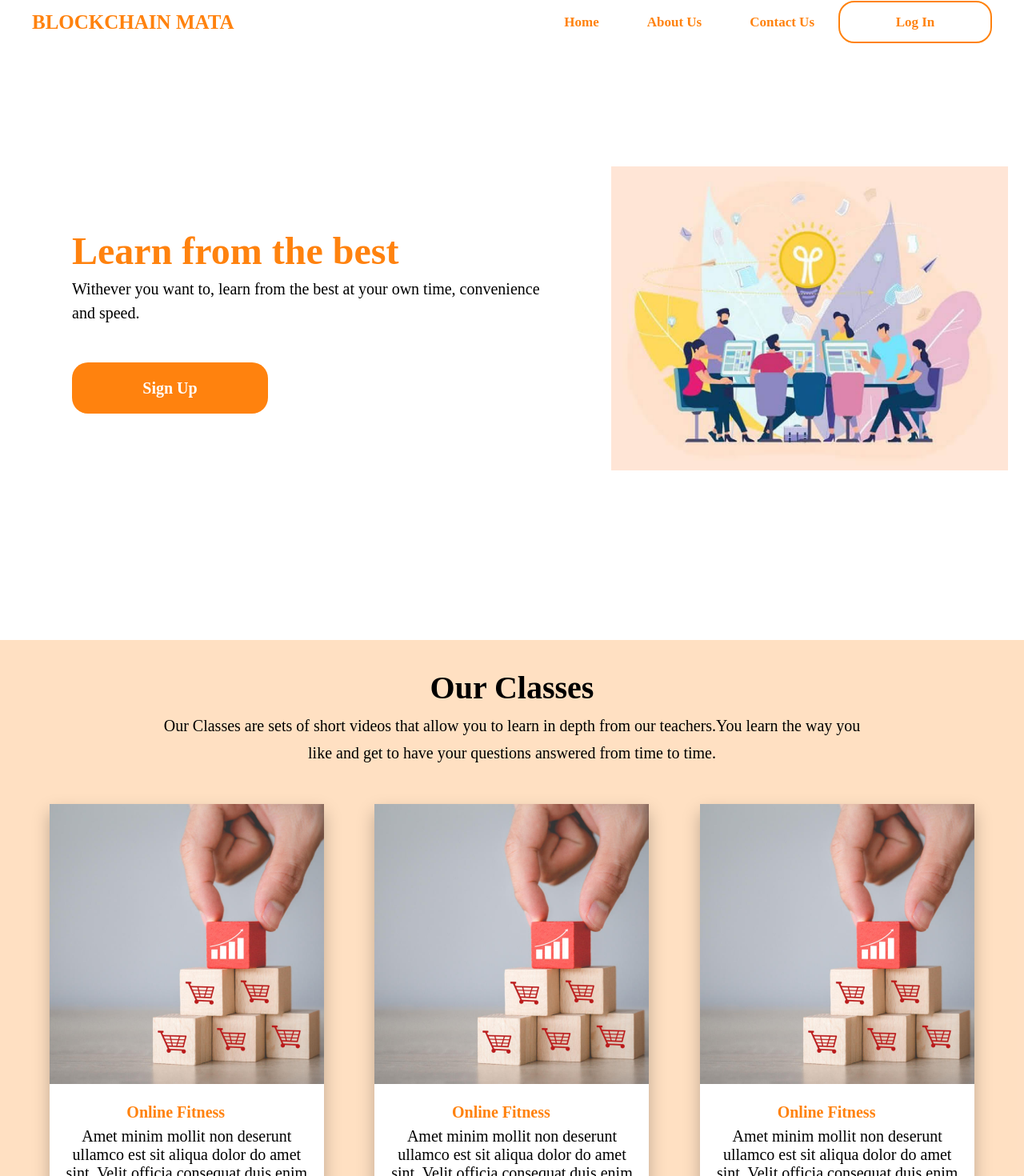
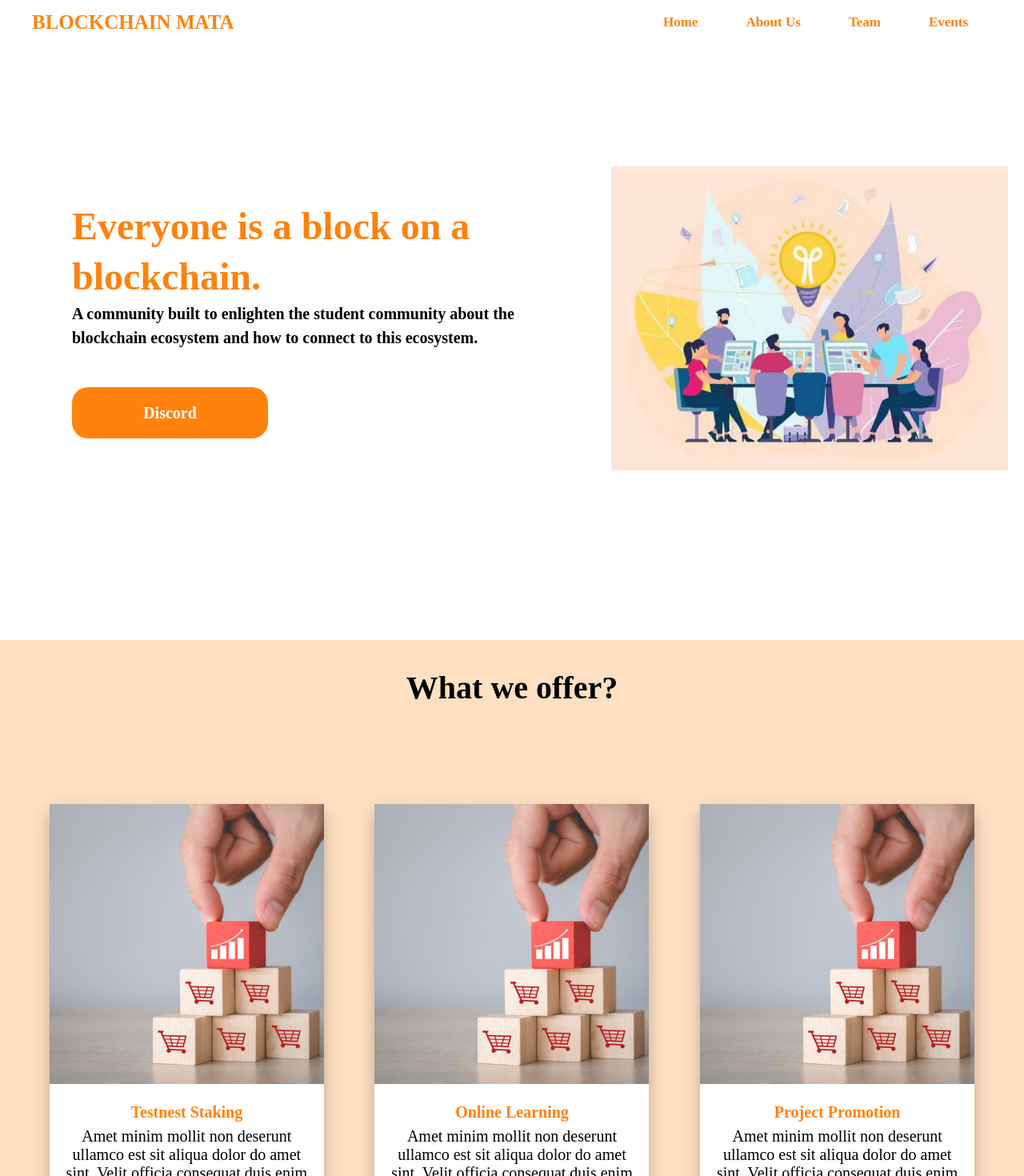
Before and after one commit to prewsh/blockchainmata, a React (Create React App) app: page / in a window 1280 px wide. Shown: the top 1470 px of the page at 80% size. Built offline with nearby package versions, Linux system fonts and the light colour scheme; a web font is replaced by a local one.

Commit message:
edited nav and landing area

```diff
--- a/src/components/Classes.js
+++ b/src/components/Classes.js
@@ -85,7 +85,9 @@ box-shadow: 0px 10px 20px rgba(0, 0, 0, 0.25);
 }
 
 .textArea > h3{
-width: 150px;
+${'' /* width: 150px; */}
+
+text-align: center;
 height: 30px;
 
 margin: 0px auto;
@@ -140,8 +142,8 @@ const Image = styled.img`
 const Classes = () => {
   return (
       <Container>
-           <Title>Our Classes</Title>
-           <SubTitle>Our Classes are sets of short videos that allow you to learn in depth from our teachers.You learn the way you like and get to have your questions answered from time to time.</SubTitle>
+           <Title>What we offer?</Title>
+           <SubTitle></SubTitle>
 
         <CardContainer>
         <Card>
@@ -149,7 +151,7 @@ const Classes = () => {
             <Image src={image3} />
             </div>
             <div className='textArea'>
-                <h3>Online Fitness</h3>
+                <h3>Testnest Staking</h3>
                     <p>Amet minim mollit non deserunt ullamco est sit aliqua dolor do amet sint. Velit officia consequat duis enim velit mollit. </p>
 
                 <div className='readmore'><a href='/'>Read More</a></div>
@@ -161,7 +163,7 @@ const Classes = () => {
             <Image src={image3} />
             </div>
             <div className='textArea'>
-                <h3>Online Fitness</h3>
+                <h3>Online Learning</h3>
                     <p>Amet minim mollit non deserunt ullamco est sit aliqua dolor do amet sint. Velit officia consequat duis enim velit mollit. </p>
 
                 <div className='readmore'><a href='/'>Read More</a></div>
@@ -173,7 +175,7 @@ const Classes = () => {
             <Image src={image3} />
             </div>
             <div className='textArea'>
-                <h3>Online Fitness</h3>
+                <h3>Project Promotion</h3>
                     <p>Amet minim mollit non deserunt ullamco est sit aliqua dolor do amet sint. Velit officia consequat duis enim velit mollit. </p>
 
                 <div className='readmore'><a href='/'>Read More</a></div>
--- a/src/components/Features.js
+++ b/src/components/Features.js
@@ -108,7 +108,7 @@ const CardInner2 =styled.div`
 const Features = () => {
   return (
       <Container>
-        <Title  >Our Special Features</Title>
+        <Title  >Events</Title>
 
         <CardContainer>
 
--- a/src/components/Landing.jsx
+++ b/src/components/Landing.jsx
@@ -45,9 +45,12 @@ width: 100%;
 
     @media only screen and (max-width: 480px){
         width: 100%;
-        font-size: 50px;
         margin-bottom: 30px;
         text-align: center;
+
+        font-size: 36px;
+        line-height: 41px;
+        font-weight: 900;
 
     }
 `;
@@ -56,7 +59,7 @@ const Desc = styled.p `
 width: 100%;
 font-family: Montserrat;
 font-style: normal;
-font-weight: normal;
+font-weight: 900;
 font-size: 20px;
 line-height: 150%;
 color: #000000;
@@ -64,6 +67,10 @@ color: #000000;
     @media only screen and (max-width: 480px){
         width: 100%;
         text-align: justify;
+
+        font-weight: 400;
+        font-size: 20px;
+        line-height: 35px;
     }
 
 `;
@@ -121,11 +128,13 @@ export const Landing = () => {
     return (
         <Container>
             <Left>
-                <Title>Learn from the best</Title>
-                <Desc>Withever you want to, learn from the best at your
-own time, convenience and speed.</Desc>
+                <Title>Everyone is a block on a blockchain.</Title>
+                <Desc>A community built to enlighten
+the student community about
+the blockchain ecosystem and
+how to connect to this ecosystem.</Desc>
                 <Info>
-                    <Button>Sign Up</Button>
+                    <Button>Discord</Button>
                 </Info>
             </Left>
             <Right>
--- a/src/components/Teachers.js
+++ b/src/components/Teachers.js
@@ -165,8 +165,8 @@ const Teachers = () => {
   return (
       <Container>
 
-           <Title>Our Teachers</Title>
-           <SubTitle>Our teachers are professionals in each of their fields. They will take you on a journey sharing experience, data, ideas and help you to accomplish your learn goals.</SubTitle>
+           <Title>Meet the Team</Title>
+           <SubTitle>Our Team is a group of professional blockchain developers, traders and designers.</SubTitle>
 
 
            <CardContainer>
--- a/src/components/nav/RightNav.jsx
+++ b/src/components/nav/RightNav.jsx
@@ -35,31 +35,15 @@ const Ul = styled.ul`
   }
 `;
 
-const Button = styled.button`
-    width: 192px;
-    height: 53px;
-    border: 2px solid #FF820E;
-    border-radius: 20px;
 
-    font-family: Montserrat;
-    font-style: normal;
-    font-weight: bold;
-    font-size: 17px;
-    line-height: 150%;
-    /* identical to box height, or 25px */
-    background-color: transparent;
-
-
-    color: #FF820E;
-`
 
 const RightNav = ({ open }) => {
   return (
     <Ul open={open}>
       <li>Home</li>
       <li>About Us</li>
-      <li>Contact Us</li>
-      <Button>Log In</Button>
+      <li>Team</li>
+      <li>Events</li>
     </Ul>
   )
 }
```
